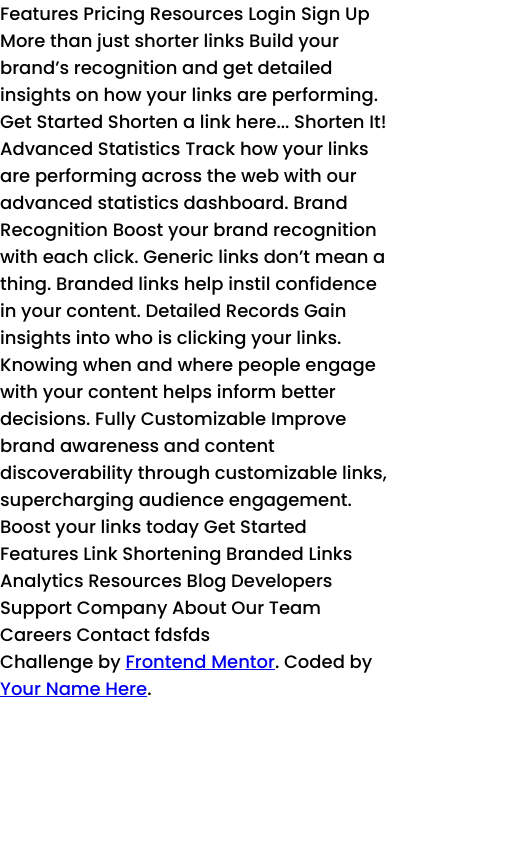
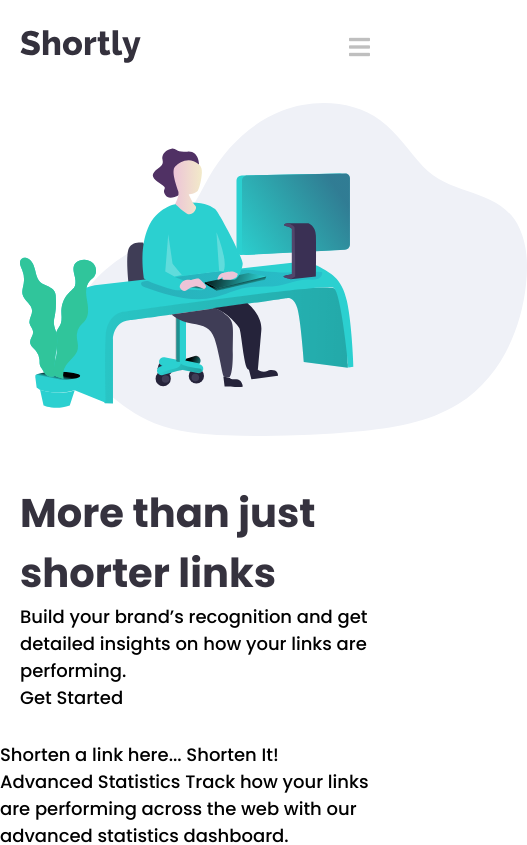
Before and after one commit to thaisont/URL-API, a website: page index.html in a window 390 px wide. Shown: the top 845 px of the page, 527 px wide, since content can reach past the window. Drawn offline with Linux system fonts and the light colour scheme.

Commit message:
mobile development

```diff
--- a/css/_base.scss
+++ b/css/_base.scss
@@ -19,7 +19,16 @@
 $color-neutral-db: hsl(255, 11%, 22%);
 $color-neutral-dv: hsl(260, 8%, 14%);
 
+// Font variable
 $font-primary: "Poppins", sans-serif;
+
+//Breakpoint
+$bp-xl-largest: 81.25em; //1440/16= 90
+$bp-largest: 75em; //1200/16 = 75 em;
+$bp-large: 68.75em; //1100/16 = 68.75
+$bp-medium: 56.25em; //900/16 = 56.25
+$bp-small: 37.5em; //600/16 = 37.5
+$bp-smallest: 31.25em; //500/16 = 23.43
 
 body {
   font-family: $font-primary;
--- a/css/_header.scss
+++ b/css/_header.scss
@@ -0,0 +1,15 @@
+.container {
+  padding: 3rem 2rem;
+  max-width: 1440px;
+  margin: 0 auto;
+  display: flex;
+  align-items: center;
+}
+
+.burger-icon {
+  color: $color-neutral-g;
+}
+
+.logo {
+  margin-right: auto;
+}
--- a/css/_main.scss
+++ b/css/_main.scss
@@ -0,0 +1,16 @@
+.banner {
+  position: relative;
+  left: 5%;
+  width: 130%;
+  padding: 1rem 0rem;
+}
+
+h1 {
+  color: $color-neutral-db;
+  font-size: 4rem;
+}
+
+.main-section {
+  display: flex;
+  flex-direction: column;
+}
--- a/index.html
+++ b/index.html
@@ -4,41 +4,74 @@
 <head>
   <meta charset="UTF-8">
   <meta name="viewport" content="width=device-width, initial-scale=1.0">
-
-
   <link rel="icon" type="image/png" sizes="32x32" href="./images/favicon-32x32.png">
   <link rel="stylesheet" href="./css/style.css">
   <link rel="preconnect" href="https://fonts.gstatic.com">
   <link rel="preconnect" href="https://fonts.gstatic.com">
   <link href="https://fonts.googleapis.com/css2?family=Poppins:wght@500;700&display=swap" rel="stylesheet">
+  <link rel="stylesheet" href="https://cdnjs.cloudflare.com/ajax/libs/font-awesome/5.15.2/css/all.min.css"
+    integrity="sha512-HK5fgLBL+xu6dm/Ii3z4xhlSUyZgTT9tuc/hSrtw6uzJOvgRr2a9jyxxT1ely+B+xFAmJKVSTbpM/CuL7qxO8w=="
+    crossorigin="anonymous" />
   <title>Frontend Mentor | Shortly URL shortening API Challenge</title>
-
 </head>
 
 <body>
+  <header>
+    <nav>
+      <div class="container">
+        <img src="./images/logo.svg" alt="Logo displaying Shortly" class="logo">
+        <i class="burger-icon fas fa-bars fa-lg"></i>
+      </div>
 
-  Features
-  Pricing
-  Resources
+      <!-- <div class="burger-outside"></div>
+    <div class="burger-background">
+      <ul class="nav-list-mobile">
+        <a href="/">Features</a>
+        <a href="/">Features</a>
+        <a href="/">Pricing</a>
+        <a href="/">Resources</a>
+      </ul>
+
+    </div>
+
+
 
     Login
-  Sign Up
+    Sign Up -->
+    </nav>
 
-  More than just shorter links
+  </header>
+  <main>
+    <section>
+      <img src="./images/illustration-working.svg" alt="woman sitting on desk using a computer" class="banner">
 
-  Build your brand’s recognition and get detailed insights
-  on how your links are performing.
+      <div class="container">
+        <div class="main-section">
+          <h1>More than just shorter links</h1>
+
+          <p>Build your brand’s recognition and get detailed insights
+            on how your links are performing.</p>
 
           Get Started
+        </div>
+      </div>
 
       Shorten a link here...
 
       Shorten It!
 
+    </section>
+
+    <section>
+
       Advanced Statistics
 
       Track how your links are performing across the web with our
       advanced statistics dashboard.
+
+    </section>
+
+    <section>
 
       Brand Recognition
 
@@ -58,7 +91,11 @@
       Boost your links today
 
       Get Started
+    </section>
+  </main>
 
+
+  <footer>
     Features
 
     Link Shortening
@@ -77,7 +114,9 @@
     Our Team
     Careers
     Contact
-  fdsfds
+
+
+  </footer>
 
   <div class="attribution">
     Challenge by <a href="https://www.frontendmentor.io?ref=challenge" target="_blank">Frontend Mentor</a>.
```
Also changed, not shown: css/style.css, 1 other file. Lines whose indentation alone changed are shown as unchanged.
